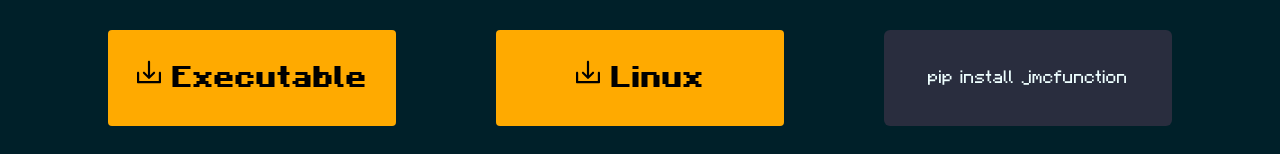
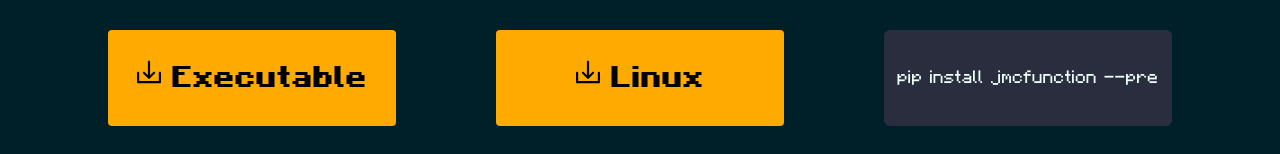
Before and after one commit to WingedSeal/jmc, a React (Create React App) app: page /download in a window 1280 px wide. Shown: the part 506-660 px from the top of the page. Built offline with nearby package versions, Linux system fonts and the light colour scheme.

Commit message:
Add `--pre` to download page

```diff
--- a/src/pages/Download/Download.tsx
+++ b/src/pages/Download/Download.tsx
@@ -47,7 +47,9 @@ const Download = () => {
                     <div className="flex flex-col flex-nowrap items-center m-8">
                         <PythonSvg className="mb-4 md:mb-8 h-[min(20vh,30vw)]" />
                         <div className="m-auto p-2 flex bg-[#292D3E] text-[#eeffff] h-16 w-44 md:h-24 md:w-72 rounded-md text-sm md:text-lg">
-                            <p className="m-auto">pip install jmcfunction</p>
+                            <p className="m-auto">
+                                pip install jmcfunction --pre
+                            </p>
                         </div>
                     </div>
                 </div>
```
